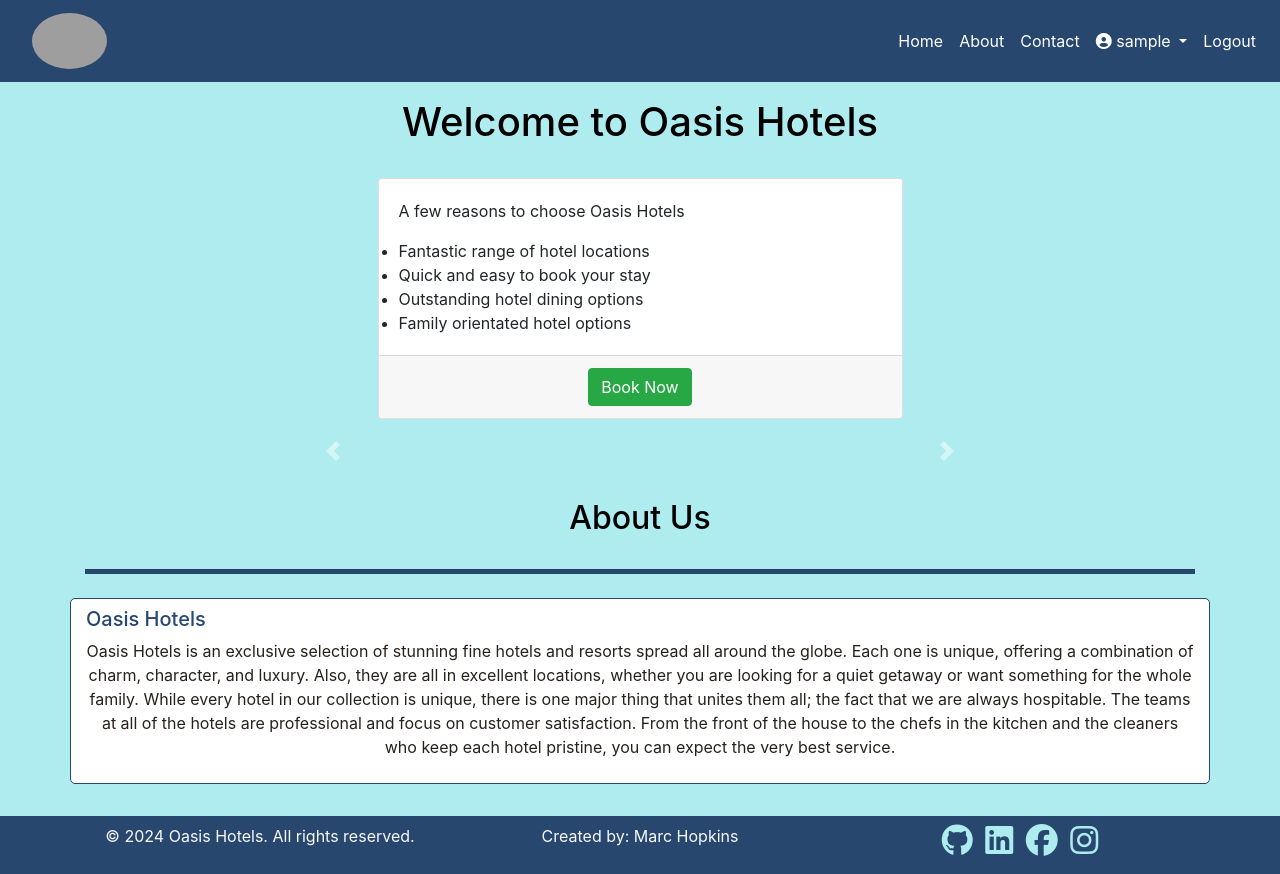
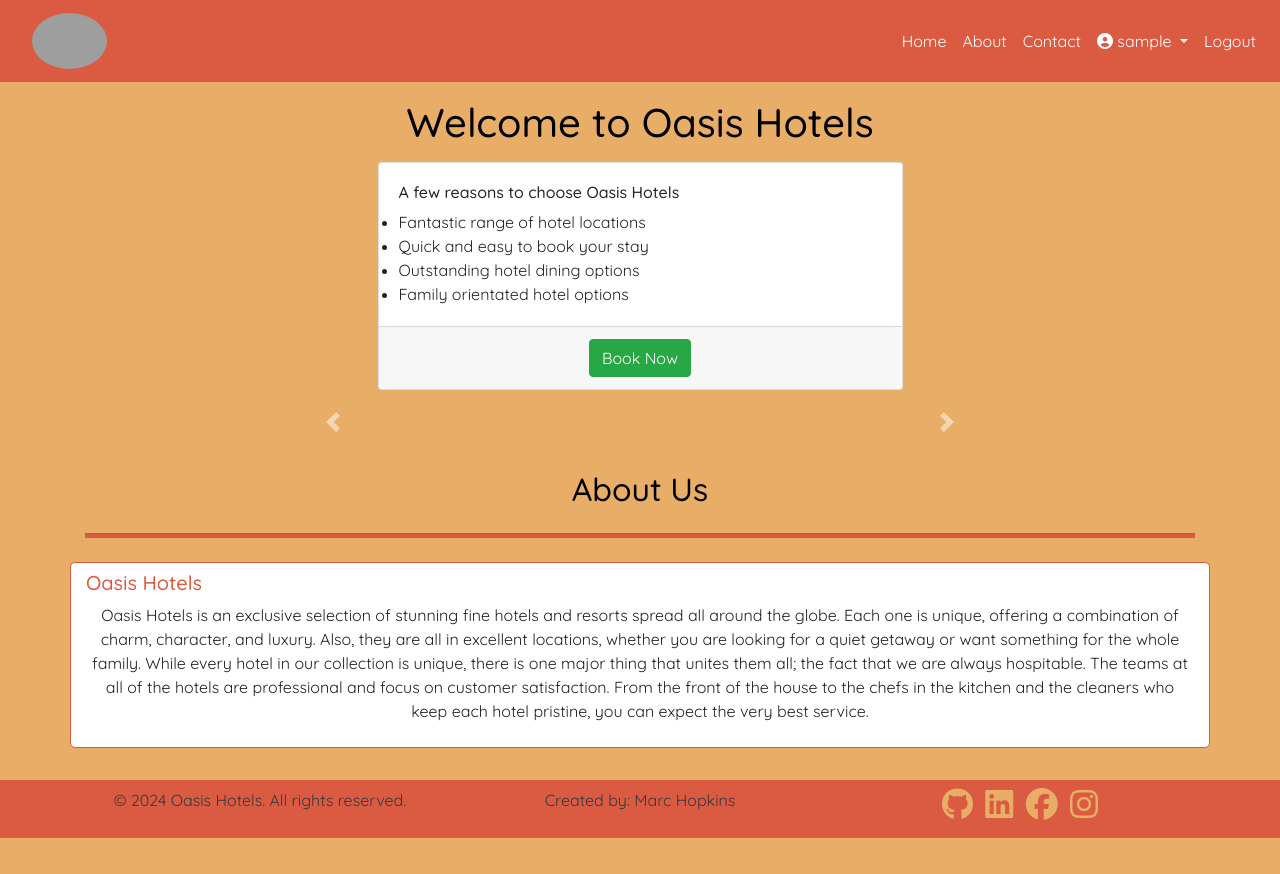
Before and after one commit to Marchopkins96/oasis-hotels, a Django app: page / in a window 1280 px wide. After the commit the page ends 838 px from the top, so only its background shows below. Run offline with Django 4.2, Linux system fonts and the light colour scheme; the visitor is signed in with stand-in values (Sample User, id 1); data that the repository does not hold is empty; some libraries are stand-ins or nearby versions; grey boxes are pictures that could not be loaded.

Commit message:
Update font and page colours

```diff
--- a/static/css/style.css
+++ b/static/css/style.css
@@ -1,6 +1,9 @@
+@import url('https://fonts.googleapis.com/css2?family=Quicksand:wght@300..700&display=swap');
+
 /*General Styling*/
 body {
-    background-color: #aeecef;
+    background-color: #e8ae68;
+    font-family: 'Quicksand', serif;
     display: flex;
     flex-direction: column;
     min-height: 100vh;
@@ -18,7 +21,7 @@ h1, h2 {
 /*Nav Bar*/
 .navbar {
     padding-left: 2rem;
-    background-color: #27476e;
+    background-color: #db5a42;
 }
 
 .navbar-logo {
@@ -32,15 +35,15 @@ h1, h2 {
 }
 
 .nav-link:hover {
-    color: #aeecef;
+    color: #e3a587;
 }
 
 .navbar-toggler {
-    background-color: #aeecef;
+    background-color: #e3a587;
 }
 
 .dropdown-menu {
-    background-color: #aeecef;
+    background-color: #ffffff;
     ;
 }
 
@@ -48,6 +51,7 @@ h1, h2 {
 .custom-heading {
     color: #000;
     margin-top: 1rem;
+    margin-bottom: 1rem;
 }
 
 /* Intro cards */
@@ -115,7 +119,7 @@ h1, h2 {
 /* About section */
 
 .section-title {
-    color: #27476e;
+    color: #db5a42;
 }
 
 .about-section p,
@@ -125,7 +129,7 @@ h1, h2 {
 }
 
 .about-row {
-    border: 1px solid #27476e;
+    border: 1px solid #db5a42;
     border-radius: 5px;
     margin-bottom: 2rem;
     background-color: #ffffff;
@@ -133,31 +137,19 @@ h1, h2 {
 
 hr {
     height: 4px;
-    background-color: #27476e;
-}
-
-/* Contact */
-
-.social-links i {
-    color: #502038;
-    font-size: 2rem;
-    transition: opacity 0.3s ease;
-}
-
-.social-links i:hover {
-    opacity: 0.5;
+    background-color: #db5a42;
 }
 
 /* Footer */
 
 footer {
-    background-color: #27476e;
+    background-color: #db5a42;
     text-align: center;
     padding-top: 0.5rem;
 }
 
 footer i {
-    color: #aeecef;
+    color: #e8ae68;
     font-size: 2rem;
     transition: opacity 0.3s ease;
 }
--- a/templates/base.html
+++ b/templates/base.html
@@ -89,7 +89,7 @@
         {% endblock content %}
     </div>
 
-    <footer class="footer text-light">
+    <footer class="footer text-dark">
         <div class="container">
             <div class="row">
                 <div class="col-lg-4">
--- a/templates/index.html
+++ b/templates/index.html
@@ -12,7 +12,7 @@
            <div class="col-md-6">
                <div class="card">
                 <div class="card-body">
-                    <p>A few reasons to choose Oasis Hotels</p>
+                    <h6>A few reasons to choose Oasis Hotels</h6>
                     <ul class="list-group">
                         <li>Fantastic range of hotel locations</li>
                         <li>Quick and easy to book your stay</li>
```
